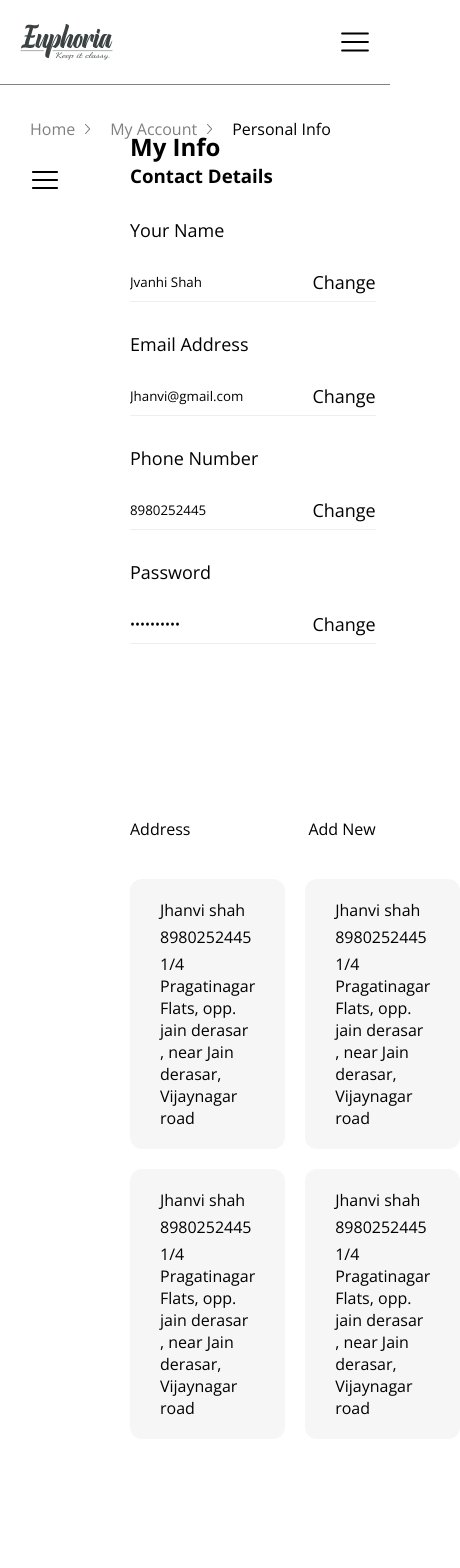
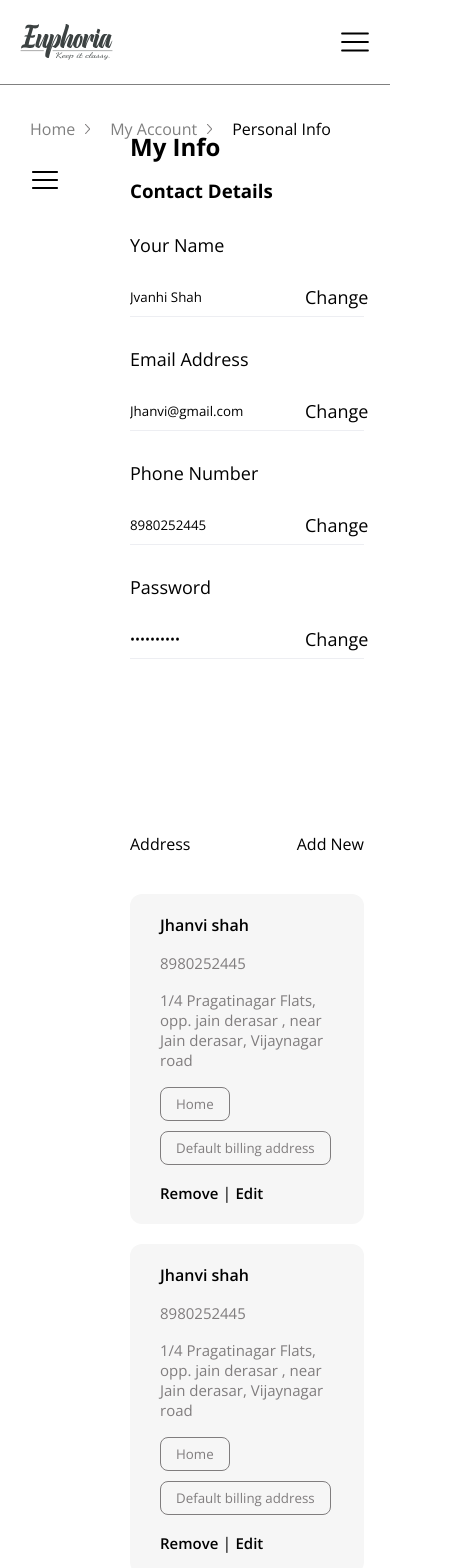
Before and after one commit to hazratahmdzd/Euphoria, a React (Vite) app in the folder euphoria-front/: page /my-account/personal-info in a window 390 px wide. Shown: the top 1568 px of the page, 460 px wide, since content can reach past the window. Built offline with nearby package versions, Linux system fonts and the light colour scheme.

Commit message:
not found page and some other addings

```diff
--- /dev/null
+++ b/euphoria-front/src/components/NotFound/NotFound.jsx
@@ -0,0 +1,30 @@
+import React from 'react'
+import notfoundstyle from './notfound.module.scss'
+import HomeNavbar from '../../layout/navbar/HomeNavbar'
+import Footer from '../../layout/footer/Footer'
+import notfoundimg from '/img/NotFound/notfoundimg.png'
+import { Link } from 'react-router-dom'
+
+const NotFound = () => {
+  return (
+    <div className={notfoundstyle.notfound}>
+        <HomeNavbar />
+        <div className={notfoundstyle.notfoundmain}>
+        <img src={notfoundimg} alt="404 not found" />
+        <div className={notfoundstyle.notfoundtext}>
+         <h1>Oops! Page not found</h1>
+         <p style={{color:"#807D7E"}}>The page you are looking for might have been removed or temporarily unavailable.</p>
+         <Link to="/">
+         <button style={{background: "#8A33FD",border: "none",
+         color: "white", padding: "13px 30px", fontSize:"17px",
+         borderRadius:"8px", marginTop: "15px", cursor: "pointer"
+         }}>Back to HomePage</button>
+         </Link>
+        </div>
+        </div>
+        <Footer />
+    </div>
+  )
+}
+
+export default NotFound
--- /dev/null
+++ b/euphoria-front/src/components/NotFound/notfound.module.scss
@@ -0,0 +1,82 @@
+.notfound{
+    &>.notfoundmain{
+    width: 100%;
+    height: 100vh;
+    display: flex;
+    flex-direction: column;
+    justify-content: center;
+    align-items: center;
+    padding-top: 30px;
+    &>.notfoundtext{
+    display: flex;
+    flex-direction: column;
+    justify-content: center;
+    align-items: center;
+    gap: 15px;
+    }
+    }
+}
+
+@media only screen and (max-width: 657px) {
+    .notfound{
+        &>.notfoundmain{
+        width: 100%;
+        height: 100vh;
+        display: flex;
+        flex-direction: column;
+        justify-content: center;
+        align-items: center;
+        padding-top: 30px;
+        &>img{
+            width: 200px;
+        }
+        &>.notfoundtext{
+        width: 250px;
+        display: flex;
+        flex-direction: column;
+        justify-content: center;
+        align-items: center;
+        gap: 15px;
+        &>p{
+        font-size: 14px;
+        margin-left: 15px;
+        }
+        &>h1{
+        font-size: 15px;
+        }
+        }
+        }
+    }
+}
+
+// @media only screen and (max-width: 567px) {
+//     .notfound{
+//         &>.notfoundmain{
+//         width: 100%;
+//         height: 100vh;
+//         display: flex;
+//         flex-direction: column;
+//         justify-content: center;
+//         align-items: center;
+//         padding-top: 30px;
+//         &>img{
+//             width: 100px;
+//         }
+//         &>.notfoundtext{
+//         width: 150px;
+//         display: flex;
+//         flex-direction: column;
+//         justify-content: center;
+//         align-items: center;
+//         gap: 15px;
+//         &>p{
+//         font-size: 13px;
+//         margin-left: 15px;
+//         }
+//         &>h1{
+//         font-size: 13px;
+//         }
+//         }
+//         }
+//     }
+// }
--- a/euphoria-front/src/components/PersonalInfo/PersonalInfo.jsx
+++ b/euphoria-front/src/components/PersonalInfo/PersonalInfo.jsx
@@ -5,7 +5,7 @@ const PersonalInfo = () => {
   return (
     <div className={personalInfoStyle.perIncontainer}>
 
-        <h2>My Info</h2>
+        <h2 style={{marginBottom: "15px"}}>My Info</h2>
         <h3>Contact Details</h3>
 
         <form>
@@ -41,24 +41,50 @@ const PersonalInfo = () => {
         </div>
         <div className={personalInfoStyle.addressaddingboxes}>
          <div>
-            <p>Jhanvi shah</p>
-            <p>8980252445</p>
-            <p>1/4 Pragatinagar Flats, opp. jain derasar , near Jain derasar, Vijaynagar road</p>
+            <p style={{fontWeight:"600"}}>Jhanvi shah</p>
+            <p style={{color:"#807D7E",fontSize:"15px"}}>8980252445</p>
+            <p style={{color:"#807D7E",fontSize:"15px"}}>1/4 Pragatinagar Flats, opp. jain derasar , near Jain derasar, Vijaynagar road</p>
+            <div className={personalInfoStyle.adresboxbtn}>
+              <button style={{backgroundColor:"transparent",padding:"7px 15px",border:"1px solid #807D7E",borderRadius:"8px",marginRight:"13px",color:"#807D7E"}}>Home</button>
+              <button style={{backgroundColor:"transparent",padding:"7px 15px",border:"1px solid #807D7E",borderRadius:"8px",color:"#807D7E"}}>Default billing address</button>
+            </div>
+            <div>
+              <span style={{fontSize: "15px",fontWeight:"600"}}>Remove</span> | <span style={{fontSize: "15px",fontWeight:"600"}}>Edit</span>
+            </div>
          </div>
          <div>
-         <p>Jhanvi shah</p>
-            <p>8980252445</p>
-            <p>1/4 Pragatinagar Flats, opp. jain derasar , near Jain derasar, Vijaynagar road</p>
+         <p style={{fontWeight:"600"}}>Jhanvi shah</p>
+            <p style={{color:"#807D7E",fontSize:"15px"}}>8980252445</p>
+            <p style={{color:"#807D7E",fontSize:"15px"}}>1/4 Pragatinagar Flats, opp. jain derasar , near Jain derasar, Vijaynagar road</p>
+            <div className={personalInfoStyle.adresboxbtn}>
+              <button style={{backgroundColor:"transparent",padding:"7px 15px",border:"1px solid #807D7E",borderRadius:"8px",marginRight:"13px",color:"#807D7E"}}>Home</button>
+              <button style={{backgroundColor:"transparent",padding:"7px 15px",border:"1px solid #807D7E",borderRadius:"8px",color:"#807D7E"}}>Default billing address</button>
+            </div>
+            <div>
+              <span style={{fontSize: "15px",fontWeight:"600"}}>Remove</span> | <span style={{fontSize: "15px",fontWeight:"600"}}>Edit</span>
+            </div>
          </div>
          <div>
-         <p>Jhanvi shah</p>
-            <p>8980252445</p>
-            <p>1/4 Pragatinagar Flats, opp. jain derasar , near Jain derasar, Vijaynagar road</p>
+         <p style={{fontWeight:"600"}}>Jhanvi shah</p>
+            <p style={{color:"#807D7E",fontSize:"15px"}}>8980252445</p>
+            <p style={{color:"#807D7E",fontSize:"15px"}}>1/4 Pragatinagar Flats, opp. jain derasar , near Jain derasar, Vijaynagar road</p>
+            <div className={personalInfoStyle.adresbox2btn}>
+              <button style={{backgroundColor:"transparent",padding:"7px 15px",border:"1px solid #807D7E",borderRadius:"8px",color:"#807D7E"}}>Office</button>
+            </div>
+            <div>
+              <span style={{fontSize: "15px",fontWeight:"600"}}>Remove</span> | <span style={{fontSize: "15px",fontWeight:"600"}}>Edit</span> | <span style={{fontSize: "15px",fontWeight:"600"}}>Set as default</span>
+            </div>
          </div>
          <div>
-         <p>Jhanvi shah</p>
-            <p>8980252445</p>
-            <p>1/4 Pragatinagar Flats, opp. jain derasar , near Jain derasar, Vijaynagar road</p>
+         <p style={{fontWeight:"600"}}>Jhanvi shah</p>
+            <p style={{color:"#807D7E",fontSize:"15px"}}>8980252445</p>
+            <p style={{color:"#807D7E",fontSize:"15px"}}>1/4 Pragatinagar Flats, opp. jain derasar , near Jain derasar, Vijaynagar road</p>
+            <div className={personalInfoStyle.adresbox2}>
+              <button style={{backgroundColor:"transparent",padding:"7px 15px",border:"1px solid #807D7E",borderRadius:"8px",color:"#807D7E"}}>Home2</button>
+            </div>
+            <div>
+              <span style={{fontSize: "15px",fontWeight:"600"}}>Remove</span> | <span style={{fontSize: "15px",fontWeight:"600"}}>Edit</span> | <span style={{fontSize: "15px",fontWeight:"600"}}>Set as default</span>
+            </div>
          </div>
         </div>
         </div>
--- a/euphoria-front/src/components/PersonalInfo/PersonalInfo.module.scss
+++ b/euphoria-front/src/components/PersonalInfo/PersonalInfo.module.scss
@@ -43,10 +43,51 @@
                 background-color: #F6F6F6;
                 display: flex;
                 flex-direction: column;
-                gap: 5px;
+                gap: 17px;
                 border-radius: 12px;
                 padding: 20px 30px;
             }
         }
     }
 }
+
+@media only screen and (max-width: 1075px) {
+    .adresboxbtn{
+        &>button:first-child{
+            margin-bottom: 10px;
+        }
+    }
+}
+
+@media only screen and (max-width: 473px) {
+    .perIncontainer{
+        &>.addressadding{
+            width: 100%;
+            min-height: 30vh;
+            margin-top: 30px;
+            &>.addressaddingheader{
+                width: 90%;
+                height: 40px;
+                margin-bottom: 30px;
+                display: flex;
+                justify-content: space-between;
+                align-items: center;
+            }
+            &>.addressaddingboxes{
+                width: 90%;
+                min-height: 70px;
+                display: grid;
+                grid-template-columns: 1fr;
+                gap: 20px;
+                &>div{
+                    background-color: #F6F6F6;
+                    display: flex;
+                    flex-direction: column;
+                    gap: 17px;
+                    border-radius: 12px;
+                    padding: 20px 30px;
+                }
+            }
+        }
+    }
+}
--- a/euphoria-front/src/layout/navbar/HomeNavbar.jsx
+++ b/euphoria-front/src/layout/navbar/HomeNavbar.jsx
@@ -56,7 +56,7 @@ function HomeNavbar() {
             <NavLink to={'/my-account/wishlist'} className={({ isActive }) => isActive ? `${navhomeStyle.elem} ${navhomeStyle.active}` : navhomeStyle.elem}>
               <MdFavoriteBorder />
             </NavLink>
-            <NavLink to={'/my-account/my-info'} className={({ isActive }) => isActive ? `${navhomeStyle.elem} ${navhomeStyle.active}` : navhomeStyle.elem}>
+            <NavLink to={'/my-account/personal-info'} className={({ isActive }) => isActive ? `${navhomeStyle.elem} ${navhomeStyle.active}` : navhomeStyle.elem}>
               <GoPerson />
             </NavLink>
             <NavLink to={'/cart'} className={({ isActive }) => isActive ? `${navhomeStyle.elem} ${navhomeStyle.active}` : navhomeStyle.elem}>
--- a/euphoria-front/src/router/router.jsx
+++ b/euphoria-front/src/router/router.jsx
@@ -13,6 +13,7 @@ import { MyAccount } from "../pages/MyAccount/MyAccount";
 import Wishlist from "../components/Wishlist/Wishlist";
 import EmptyCart from "../pages/EmptyCart/EmptyCart";
 import PersonalInfo from "../components/PersonalInfo/PersonalInfo";
+import NotFound from "../components/NotFound/NotFound";
 
 export const Router = createBrowserRouter([
   {
@@ -101,4 +102,8 @@ export const Router = createBrowserRouter([
     path: "/empty-cart",
     element: <EmptyCart />,
   },
+  {
+    path: "*",
+    element: <NotFound />
+  }
 ]);
```
Also changed, not shown: euphoria-front/public/img/NotFound/notfoundimg.png (added).
